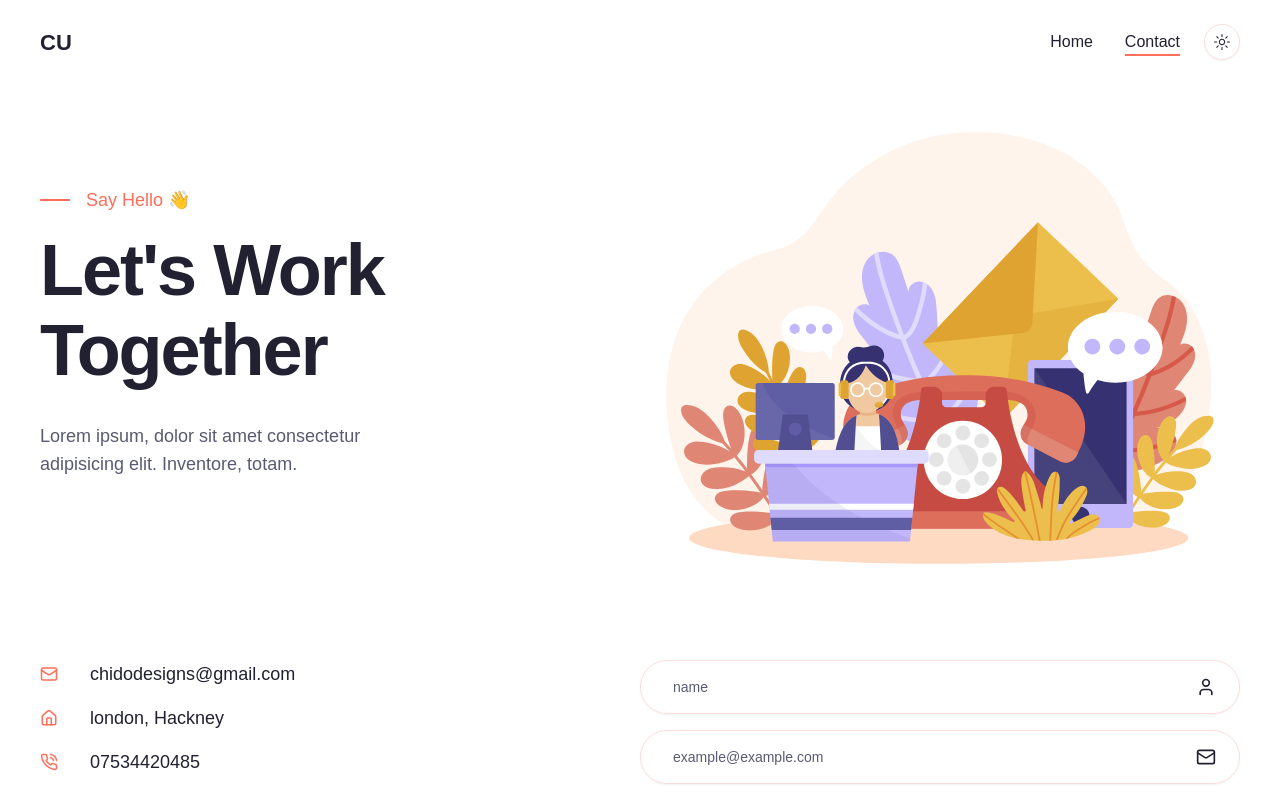
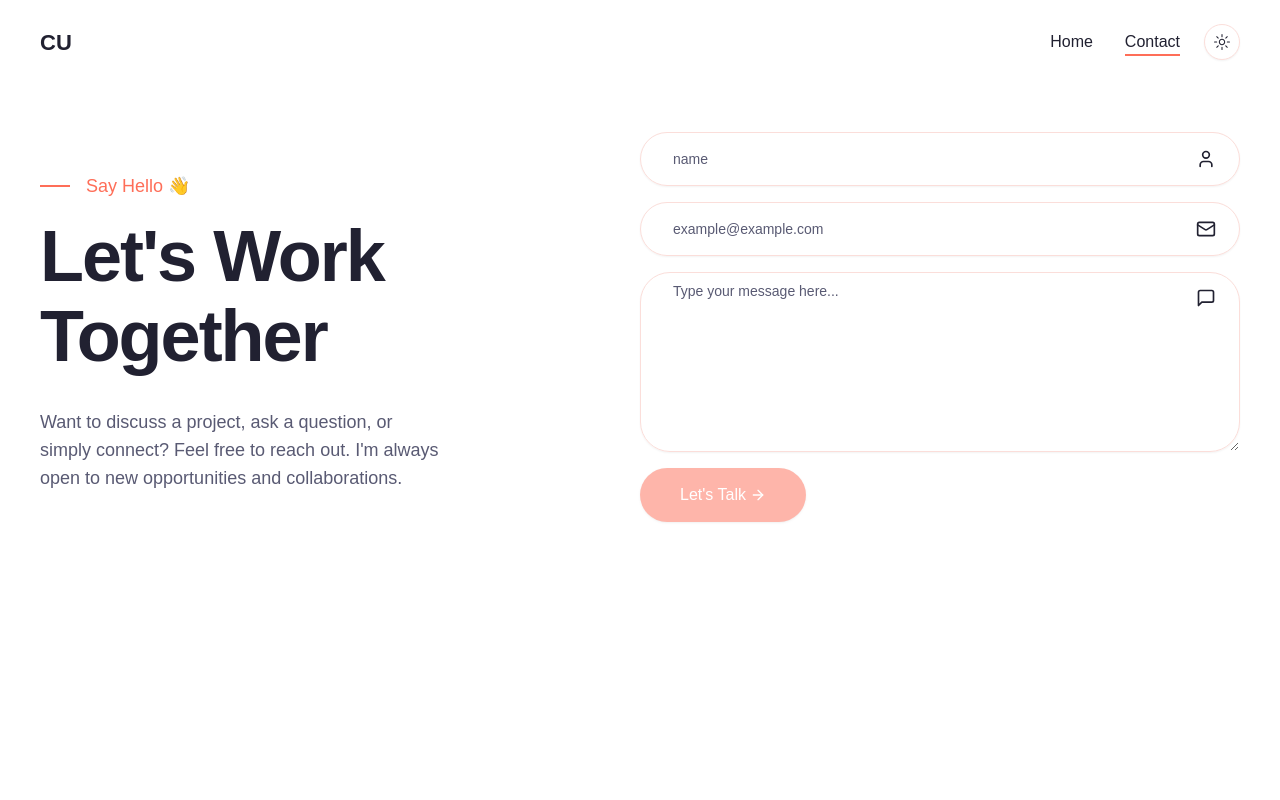
Before and after one commit to chidozieukaigwe/portfolio, a Next.js app: page /contact in a window 1280 px wide. Shown: the top 800 px of the page. Built offline with nearby package versions, Linux system fonts and the light colour scheme.

Commit message:
updating socials links

```diff
--- a/src/app/contact/page.jsx
+++ b/src/app/contact/page.jsx
@@ -1,6 +1,5 @@
 import Form from "@/components/Form"
 import { MailIcon, HomeIcon, PhoneCall } from "lucide-react"
-
 
 
 export default function Contact() {
@@ -16,33 +15,36 @@ export default function Contact() {
               <div>Say Hello 👋 </div>
             </div>
             <h1 className="h1 max-w-md mb-8">Let's Work Together</h1>
-            <p className="subtitle max-w-[400px]">Lorem ipsum, dolor sit amet consectetur adipisicing elit. Inventore, totam.</p>
+            <p className="subtitle max-w-[400px]">Want to discuss a project, ask a question, or simply connect? Feel free to reach out. I'm always open to new opportunities and collaborations.</p>
           </div>
           {/* illustration */}
-          <div className="hidden xl:flex w-full bg-contact_illustration_light dark:bg-contact_illustration_dark bg-contain bg-top bg-no-repeat"></div>
+          <div>
+          <Form/>
+          </div>
+          {/* <div className="hidden xl:flex w-full bg-contact_illustration_light dark:bg-contact_illustration_dark bg-contain bg-top bg-no-repeat"></div> */}
         </div>
         {/* info text & form */}
         <div className="grid xl:grid-cols-2 mb-24 xl:mb-32 ">
           {/* info text */}
           <div className="flex flex-col gap-y-4 xl:gap-y-4  xl:gap-y-14 mb-12 xl:mb-24 text-base xl:text-lg">
 
-            <div className="flex items-center gap-x-8">
+            {/* <div className="flex items-center gap-x-8">
               <MailIcon size={18} className="text-primary"/>
               <div>chidodesigns@gmail.com</div>
             </div>
-            {/* address */}
+
             <div className="flex items-center gap-x-8">
               <HomeIcon size={18} className="text-primary"/>
               <div>london, Hackney</div>
-            </div>
+            </div> */}
 
-            <div className="flex items-center gap-x-8">
+            {/* <div className="flex items-center gap-x-8">
               <PhoneCall size={18} className="text-primary"/>
               <div>07534420485</div>
-            </div>
+            </div> */}
 
             </div>
-           <Form/>
+           {/* <Form/> */}
         </div>
       </div>
     </section>
--- a/src/components/Socials.jsx
+++ b/src/components/Socials.jsx
@@ -6,11 +6,11 @@ import { RiLinkedinFill, RiGithubFill, RiInstallFill} from "react-icons/ri"
 
 const icons = [
     {
-        path:"/",
+        path:"https://www.linkedin.com/in/chidoukaigwe/",
         name: <RiLinkedinFill />,
     },
     {
-        path:"/",
+        path:"https://github.com/chidozieukaigwe",
         name: <RiGithubFill />,
     },
 
@@ -20,7 +20,7 @@ export default function Socials({containerStyles, iconStyles}) {
   return (
     <div className={`${containerStyles}`}>
         {icons.map((icon, index) => (
-            <Link href={icon.path} key={index}>
+            <Link href={icon.path} key={index} target="_blank">
                 <div className={`${iconStyles}`}>{icon.name}</div>
             </Link>
         ))}
```
